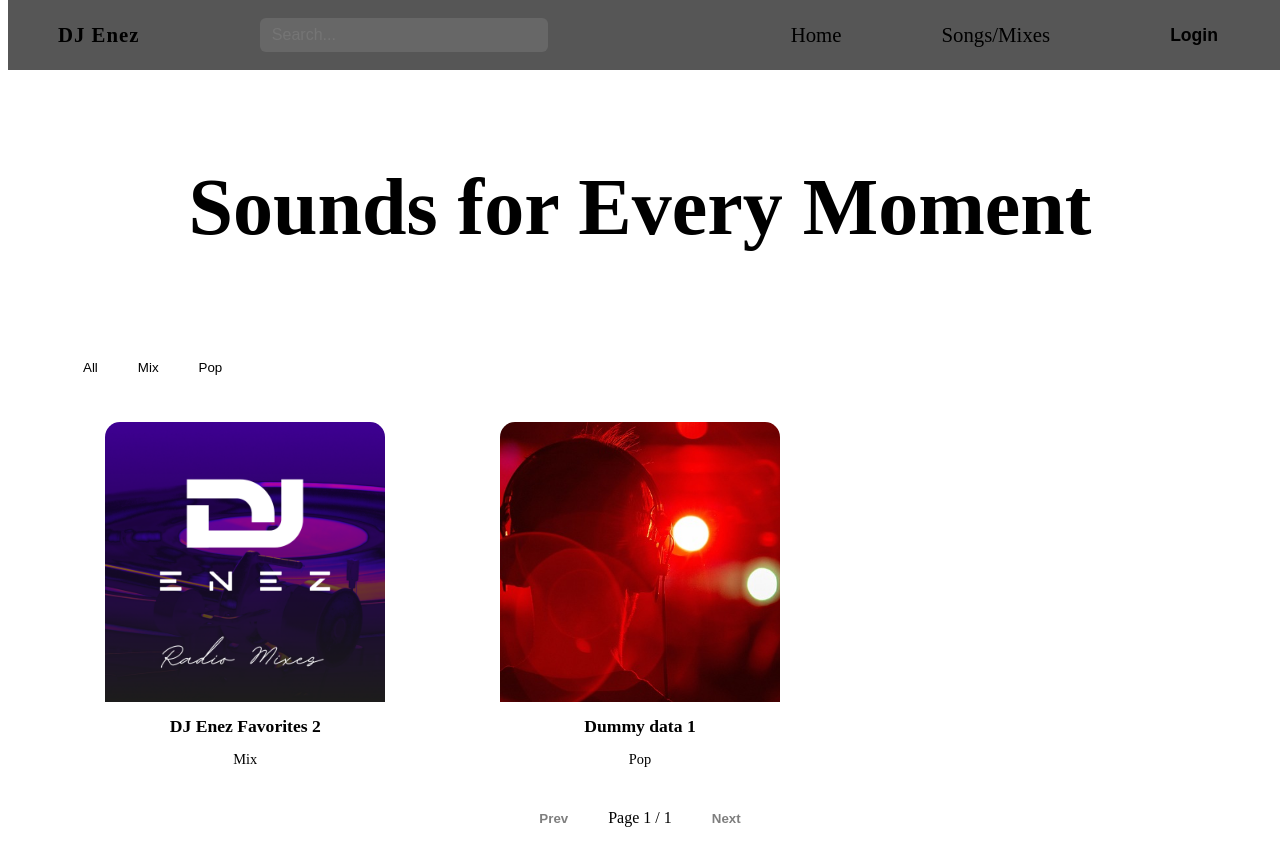
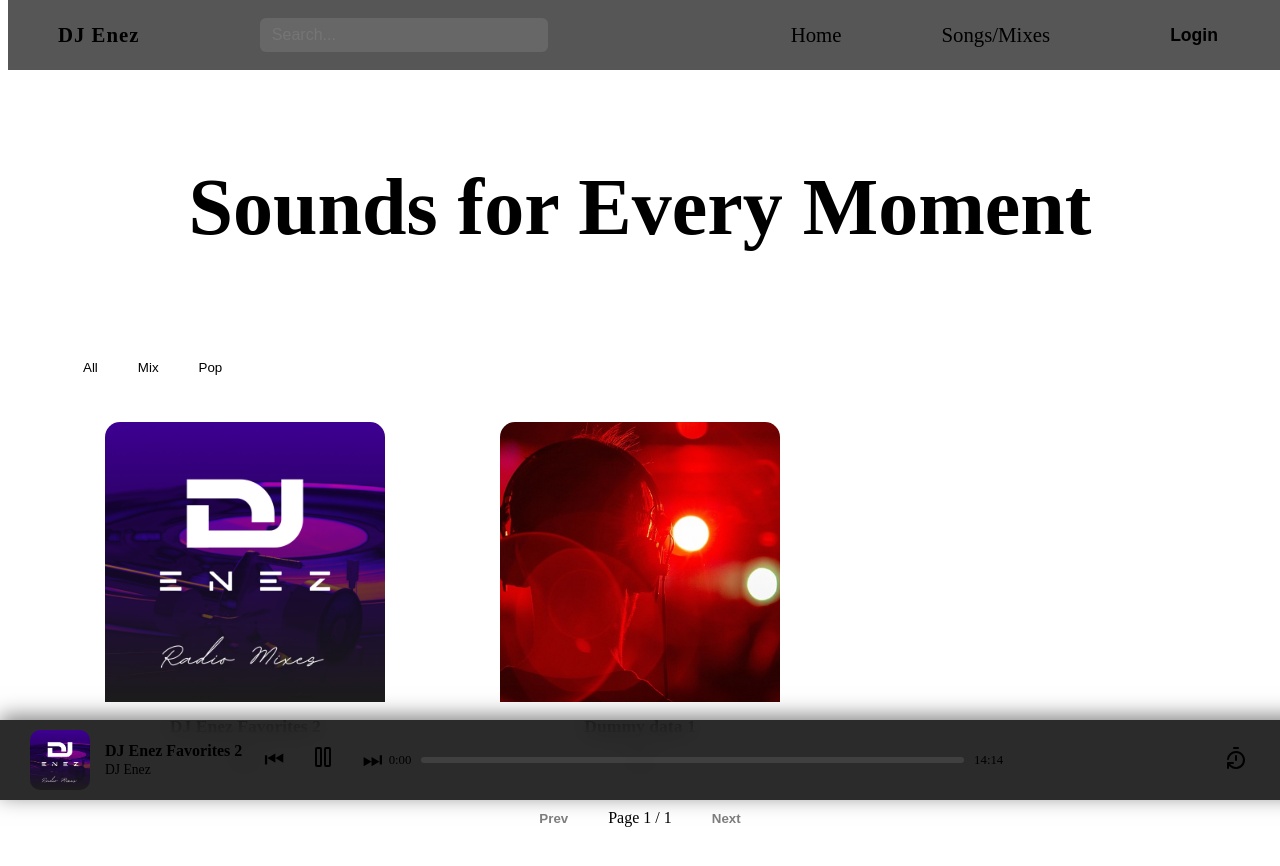
Before and after one commit to Pityesz1332/music-website, a React (Vite) app: page /songs/1 in a window 1280 px wide. Both pictures are taken after a click on the item "Songs/Mixes". Shown: the top 866 px of the page. Built offline with nearby package versions, Linux system fonts and the light colour scheme; the HTML template or start-up script is replaced by a standard one.

Commit message:
Global playbar, re-render fixed

```diff
--- a/src/App.jsx
+++ b/src/App.jsx
@@ -1,4 +1,5 @@
 import { BrowserRouter as Router, Routes, Route } from "react-router-dom"
+import { MusicProvider } from "./context/MusicContext"
 import AdminLayout from "./layouts/AdminLayout"
 import UserLayout from "./layouts/UserLayout"
 import Home from "./pages/Home"
@@ -11,6 +12,7 @@
 function App() {
 
   return (
+    <MusicProvider>
       <Router>
         <Routes>
           <Route element={<UserLayout />}>
@@ -26,6 +28,7 @@
           </Route>
         </Routes>
       </Router>
+    </MusicProvider>
   );
 };
 
--- /dev/null
+++ b/src/context/MusicContext.jsx
@@ -0,0 +1,62 @@
+import { createContext, useContext, useState } from "react";
+
+const MusicContext = createContext();
+
+function MusicProvider({ children }) {
+    const [currentSong, setCurrentSong] = useState(null);
+    const [isPlaying, setIsPlaying] = useState(false);
+    const [playlist, setPlaylist] = useState([]);
+
+    function playSong(song) {
+        setCurrentSong(prev => {
+            if (prev?.id === song.id) return prev;
+            return song;
+        });
+        setIsPlaying(true);
+    }
+
+    function togglePlay() {
+        setIsPlaying(prev => !prev);
+    }
+
+    function nextSong() {
+        if (!playlist.length || !currentSong) return;
+        const currentIndex = playlist.findIndex(s => s.id === currentSong.id);
+        const nextIndex = (currentIndex + 1) % playlist.length;
+        setCurrentSong(playlist[nextIndex]);
+        setIsPlaying(true);
+    }
+
+    function prevSong() {
+        if(!playlist.length || !currentSong) return;
+        const currentIndex = playlist.findIndex(s => s.id === currentSong.id);
+        const prevIndex = (currentIndex - 1 + playlist.length) % playlist.length;
+        setCurrentSong(playlist[prevIndex]);
+        setIsPlaying(true);
+    }
+
+    return (
+        <MusicContext.Provider value={{
+            currentSong,
+            isPlaying,
+            playlist,
+            playSong,
+            togglePlay,
+            nextSong,
+            prevSong,
+            setPlaylist
+        }}>
+            {children}
+        </MusicContext.Provider>
+    );
+}
+
+function useMusic() {
+    const context = useContext(MusicContext);
+    if (!context) {
+        throw new Error('error');
+    }
+    return context;
+}
+
+export { MusicProvider, useMusic };
--- a/src/layouts/UserLayout.jsx
+++ b/src/layouts/UserLayout.jsx
@@ -1,8 +1,13 @@
 import React from "react";
 import { Outlet } from "react-router-dom";
+import { useMusic } from "../context/MusicContext";
 import Navbar from "../components/Navbar";
+import Playbar from "../components/Playbar";
+import { Play } from "lucide-react";
 
 function UserLayout() {
+    const { currentSong, isPlaying, togglePlay, nextSong, prevSong } = useMusic();
+
     return (
         <div className="user-layout">
             <Navbar />
@@ -10,6 +15,14 @@
             <main>
                 <Outlet />
             </main>
+
+            <Playbar
+                song={currentSong}
+                isPlaying={isPlaying}
+                onPlayPause={togglePlay}
+                onNext={nextSong}
+                onPrev={prevSong}
+            />
         </div>
     );
 }
--- a/src/pages/SongPage.jsx
+++ b/src/pages/SongPage.jsx
@@ -1,9 +1,9 @@
 import React, { useState, useEffect, useRef } from "react";
 import { useLocation, useNavigate, useParams } from "react-router-dom";
 import { Play, Pause, ArrowLeft } from "lucide-react";
+import { useMusic } from "../context/MusicContext";
 import ScrollToTop from "../components/ScrollToTop";
 import songsData from "../data/songs.json";
-import Playbar from "../components/Playbar";
 import "../styles/SongPage.css";
 
 function SongPage() {
@@ -12,19 +12,36 @@
     const { id } = useParams();
     const playlistRef = useRef(null);
 
-    const [isPlaying, setIsPlaying] = useState(false);
-    const [playlist, setPlaylist] = useState(state?.playlist || songsData);
-    const [currentSong, setCurrentSong] = useState(state?.song || null);
+    const {
+        currentSong,
+        isPlaying,
+        playlist,
+        playSong,
+        togglePlay,
+        setPlaylist,
+        nextSong,
+        prevSong
+    } = useMusic();
 
     useEffect(() => {
-        if (state?.song?.id === Number(id)) return;
+        console.log("Effect 1 running");
+        if (state?.playlist) {
+            setPlaylist(state.playlist);
+        } else if (playlist.length === 0) {
+            setPlaylist(songsData);
+        }
+    }, [state?.playlist, playlist.length, setPlaylist]);
 
+    useEffect(() => {
+        console.log("Effect 2 running");
         const songId = Number(id);
-        if (songId) {
-            const found = songsData.find((s) => s.id === songId);
-            if (found) setCurrentSong(found)
+        if (!songId) return;
+
+        const found = (state?.playlist || songsData).find((s) => s.id === songId);
+        if (found && (!currentSong || currentSong.id !== songId)) {
+            playSong(found);
         }
-    }, [id, state?.song]);
+    }, [id, state?.playlist, currentSong?.id]);
 
     useEffect(() => {
         if (!currentSong || !playlistRef.current) return;
@@ -45,18 +62,9 @@
         }
     }, [currentSong]);
 
-    function handleNext() {
-        const currentIndex = playlist.findIndex((s) => s.id === currentSong.id);
-        const nextIndex = (currentIndex + 1) % playlist.length;
-        setCurrentSong(playlist[nextIndex]);
-        setIsPlaying(true);
-    }
-
-    function handlePrev() {
-        const currentIndex = playlist.findIndex((s) => s.id === currentSong.id);
-        const prevIndex = (currentIndex - 1 + playlist.length) % playlist.length;
-        setCurrentSong(playlist[prevIndex]);
-        setIsPlaying(true);
+    function handleSongClick(song) {
+        playSong(song);
+        navigate(`/songs/${song.id}`, { state: {playlist} });
     }
 
     if (!currentSong) {
@@ -105,17 +113,17 @@
                     <p>Duration: <span>{currentSong.duration}</span></p>
 
                     <div className="controls">
-                        <button className="nav-btn" onClick={handlePrev}>⏮ Prev</button>
+                        <button className="nav-btn" onClick={prevSong}>⏮ Prev</button>
 
                         <button
                             className={`play-btn neon-btn ${isPlaying ? "playing" : ""}`}
-                            onClick={() => setIsPlaying(!isPlaying)}
+                            onClick={togglePlay}
                         >
                             {isPlaying ? <Pause size={18} /> : <Play size={18} />}
                             {isPlaying ? "Stop" : "Play"}
                         </button>
 
-                        <button className="nav-btn" onClick={handleNext}>Next ⏭</button>
+                        <button className="nav-btn" onClick={nextSong}>Next ⏭</button>
                     </div>
                 </div>
             </div>
@@ -125,24 +133,13 @@
                     <div
                         key={song.id}
                         className={`mini-card ${song.id === currentSong.id ? "active" : ""}`}
-                        onClick={() => setCurrentSong(song)}
+                        onClick={() => handleSongClick(song)}
                     >
                         <img src={song.cover} alt={song.title} />
                         <p>{song.title}</p>
                     </div>
                 ))}
             </div>
-
-            {currentSong && (
-                <Playbar
-                    song={currentSong}
-                    isPlaying={isPlaying}
-                    onPlayPause={() => setIsPlaying(!isPlaying)}
-                    onNext={handleNext}
-                    onPrev={handlePrev}
-                />
-            )}
-
             <ScrollToTop />
         </div>
     );
--- a/src/pages/Songs.jsx
+++ b/src/pages/Songs.jsx
@@ -1,10 +1,12 @@
 import React, { useState } from "react";
 import { useNavigate, useLocation } from "react-router-dom";
+import { useMusic } from "../context/MusicContext";
 import songsData from "../data/songs.json";
 import "../styles/Songs.css";
 
 function Songs() {
     const navigate = useNavigate();
+    const { playSong, setPlaylist } = useMusic();
     const genres = ["All", ...new Set(songsData.map(song => song.genre))];
     const [selectedGenre, setSelectedGenre] = useState("All");
     const location = useLocation();
@@ -28,7 +30,13 @@
     function handleGenreChange(genre) {
         setSelectedGenre(genre);
         setCurrentPage(1);
-    };
+    }
+
+    function handleSongClick(song) {
+        setPlaylist(filteredSongs);
+        playSong(song);
+        navigate(`/songs/${song.id}`, { state: { song, playlist: filteredSongs } });
+    }
 
     return (
         <div className="songs-page">
@@ -61,7 +69,7 @@
                         <div
                             key={song.id}
                             className="song-card"
-                            onClick={() => navigate(`/songs/${song.id}`, { state: { song, playlist: filteredSongs } })}
+                            onClick={() => handleSongClick(song)}
                         >
                             <img src={song.cover} alt={song.title} />
                             <h3>{song.title}</h3>
```
Lines whose indentation alone changed are shown as unchanged.
